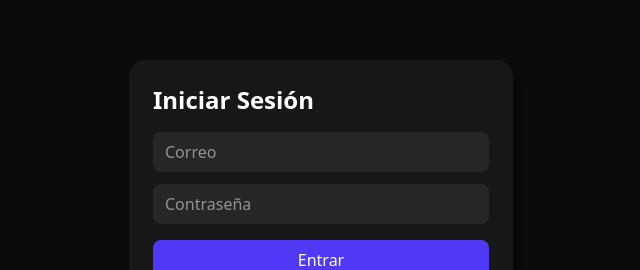
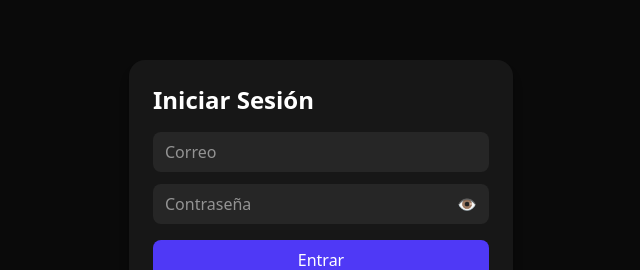
Before and after one commit to raulleonny/predicaconpoder-v3, a Next.js app: page /login in a window 1280 px wide. Shown: the part 200-470 px from the top of the page, without its empty margins (319-959 px from the left). Built offline with nearby package versions, Linux system fonts and the light colour scheme.

Commit message:
Add files via upload

```diff
--- a/src/app/login/page.tsx
+++ b/src/app/login/page.tsx
@@ -10,6 +10,7 @@ export default function LoginPage() {
   const router = useRouter();
   const [email, setEmail] = useState("");
   const [password, setPassword] = useState("");
+  const [showPassword, setShowPassword] = useState(false); // 👁️ NUEVO
   const [error, setError] = useState("");
 
   const handleLogin = async () => {
@@ -35,12 +36,24 @@ export default function LoginPage() {
           onChange={(e) => setEmail(e.target.value)}
         />
 
-        <input
-          type="password"
-          placeholder="Contraseña"
-          className="w-full mb-4 px-3 py-2 bg-neutral-800 rounded-lg"
-          onChange={(e) => setPassword(e.target.value)}
-        />
+        {/* 🔥 INPUT DE CONTRASEÑA CON OJO */}
+        <div className="relative mb-4">
+          <input
+            type={showPassword ? "text" : "password"}
+            placeholder="Contraseña"
+            className="w-full px-3 py-2 bg-neutral-800 rounded-lg"
+            onChange={(e) => setPassword(e.target.value)}
+          />
+
+          {/* BOTÓN DE OJO */}
+          <button
+            type="button"
+            onClick={() => setShowPassword(!showPassword)}
+            className="absolute right-3 top-1/2 -translate-y-1/2 text-neutral-400 hover:text-white"
+          >
+            {showPassword ? "🙈" : "👁️"}
+          </button>
+        </div>
 
         <button
           onClick={handleLogin}
```
